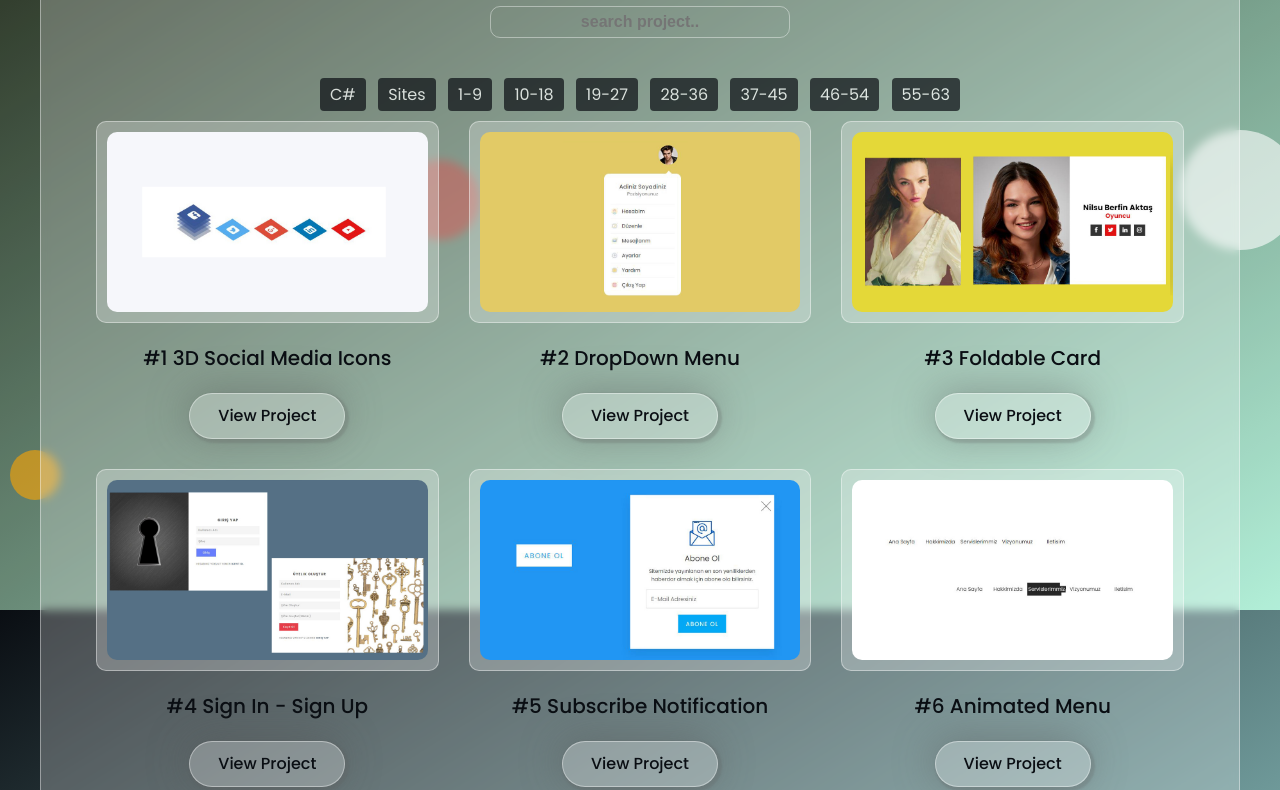
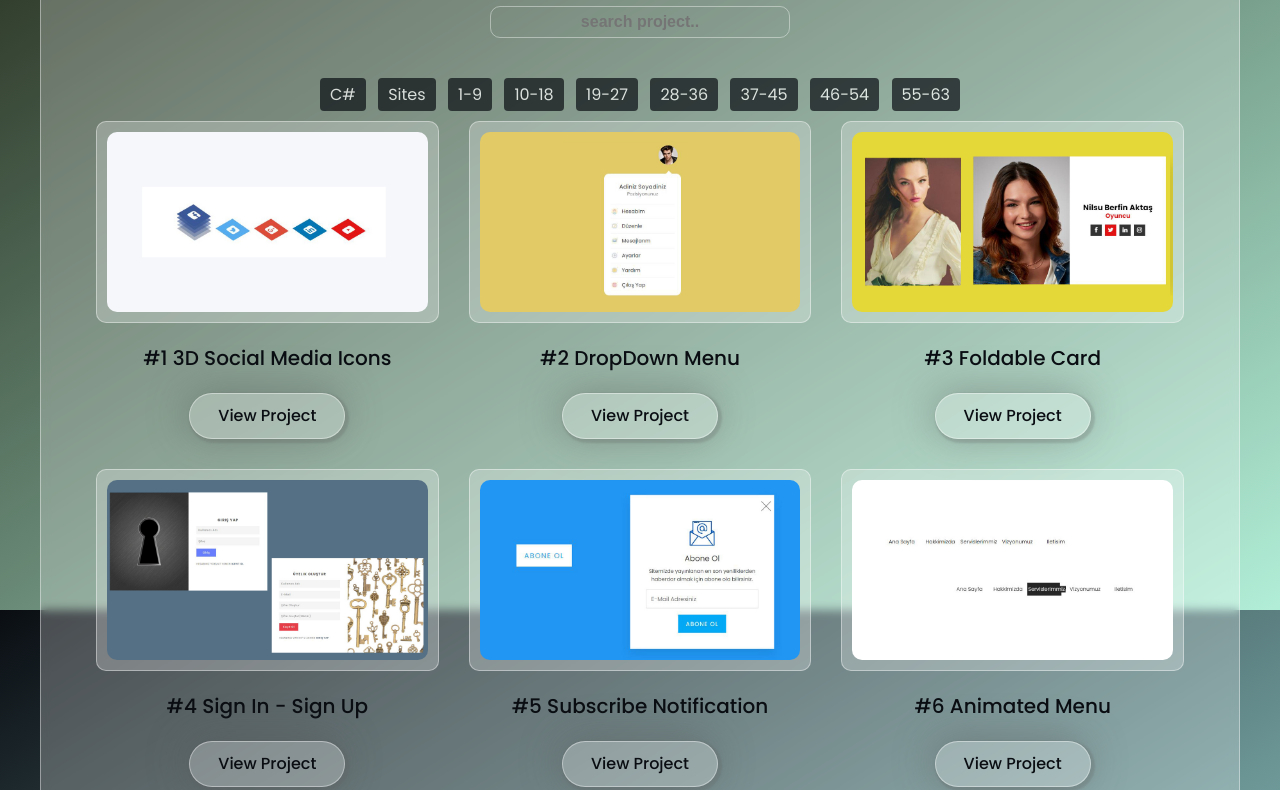
Before and after one commit to nurlangarash/javidation.github.io, a plain HTML site: page project.html in a window 1280 px wide. Shown: the part 190-980 px from the top of the page. Drawn offline with Linux system fonts and the light colour scheme.

Commit message:
Update project.html

```diff
--- a/project.html
+++ b/project.html
@@ -20,7 +20,7 @@
 
 
 <!--Background Cricle Start-->
-<div class="bg-circles">
+<div class="bg-circles hidden">
   <div class="circle-1"></div>
   <div class="circle-2"></div>
   <div class="circle-3"></div>
```
